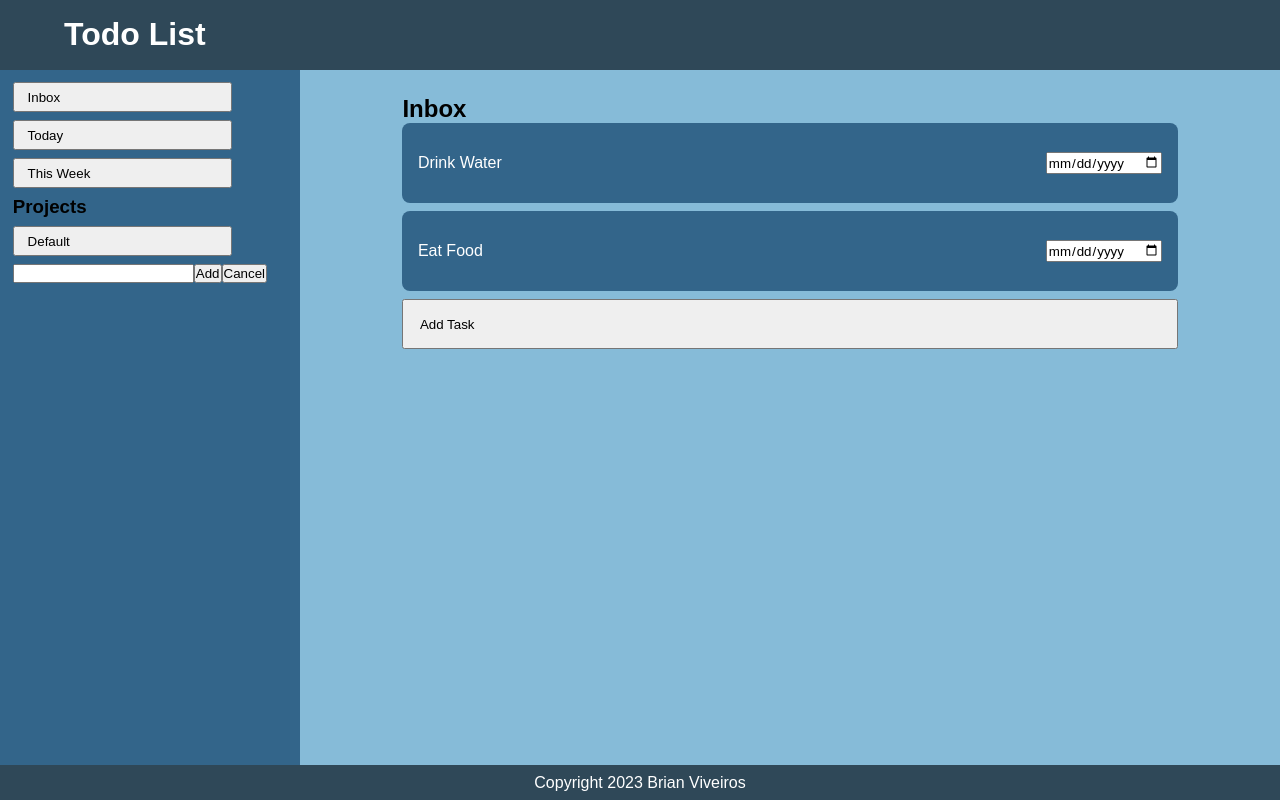
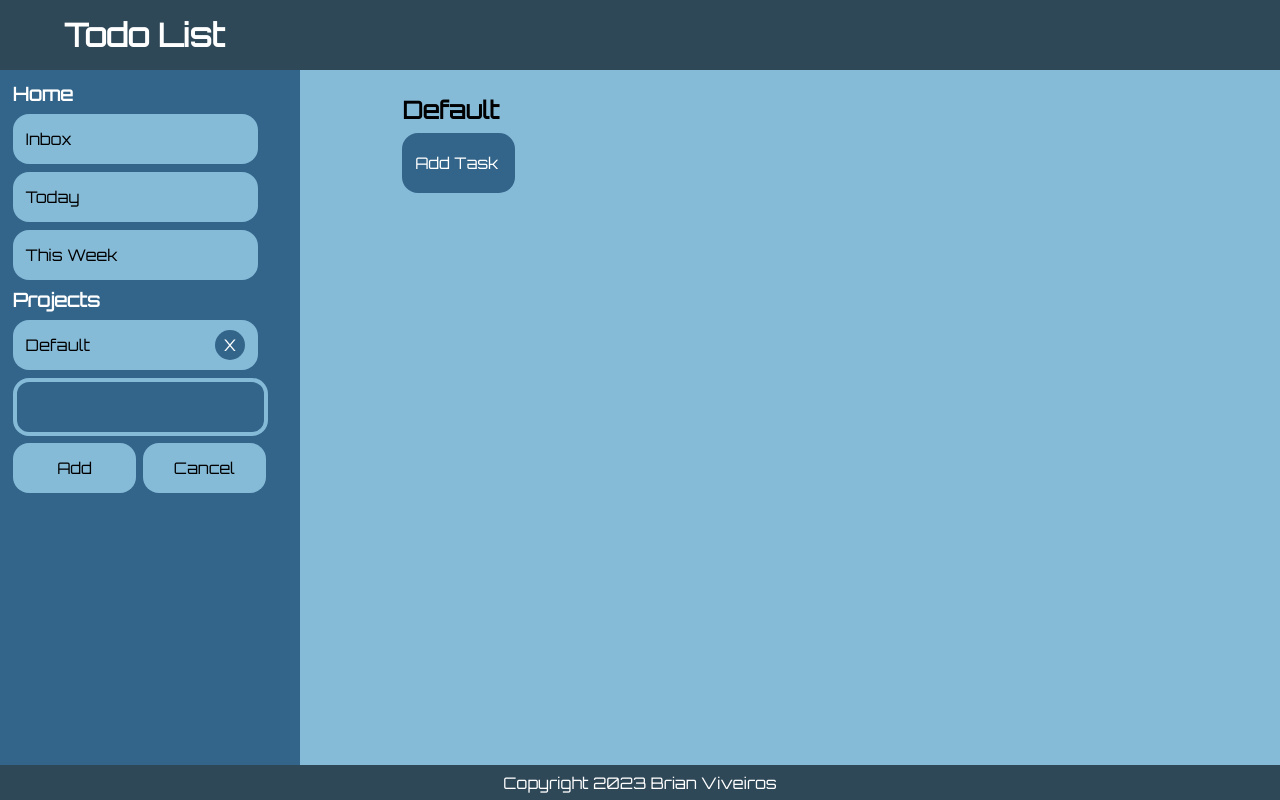
Before and after one commit to Shankk/Todo-List, a website built with webpack: page dist/index.html in a window 1280 px wide. Both pictures are taken after a click on the button "Add Project". Built offline with nearby package versions, Linux system fonts and the light colour scheme.

Commit message:
refactoring code and reduce overall lines. added more styling on elements to match the theme.

```diff
--- a/src/index.js
+++ b/src/index.js
@@ -1,153 +1,101 @@
 import './styles.css';
-import Project from './project';
+import {Project, ProjectManager} from './project';
 import Task from './task';
 
+const sidebarBtn = document.querySelector('.newProject-btn')
+//Project Items List
+const homeList = document.querySelector('.home-list')
+const projectList = document.querySelector('.projects-list')
+const projects = new ProjectManager()
+//Content Items
+const contentTitle = document.querySelector('.content-title')
+const taskList = document.querySelector('.task-list')
+const contentBtn = document.querySelector('.newTask-btn')
+// Project creation elements
+const projectContainer = document.querySelector('.projectCreation')
+const projectTitle = document.querySelector('.projectTitle')
+const addProjectBtn = document.querySelector('.addProjectBtn')
+const cancelProjectBtn = document.querySelector('.cancelProjectBtn')
+// Task creation elements
+const taskContainer = document.querySelector('.taskCreation')
+const taskTitle = document.querySelector('.taskTitle')
+const addTaskBtn = document.querySelector('.addTaskBtn')
+const cancelTaskBtn = document.querySelector('.cancelTaskBtn')
 
-class Projects {
-    constructor() {
-        this.list = []
-        this.index = new Project()
+
+function changeToNewTab(tab) {
+    contentTitle.textContent = tab.getName().textContent
+    projects.setIndex(tab)
+    projects.getIndex().createTaskElements(taskList)
+}
+
+function toggleElements(open,close) {
+    projectTitle.value = ''
+    taskTitle.value = ''
+    if(open.style.display == "none") {
+        open.style.display = "flex"
+        close.style.display = "none"
     }
-
-    getIndex() {
-        return this.index
-    }
-
-    setIndex(project) {
-        this.index = project
-    }
-
-    addProject(project) {
-        this.list.push(project)
-    }
-
-    removeProject(project) {
-        const index = this.list.indexOf(project)
-        if(index !== -1) {
-            this.list.splice(index,1)
-        }
+    else {
+        open.style.display = "none"
+        close.style.display = "flex"
     }
 }
 
-const content = document.querySelector('.content')
-const sidebarBtn = document.querySelector('.addProject-btn')
-//Project Items List
-const projectList = document.querySelector('.projects-list')
-const projects = new Projects()
-//Task Content Template
-const contentTitle = document.createElement('h2')
-const taskList = document.createElement('div')
-taskList.classList.add('task-list')
-const contentBtn = document.createElement('button')
-contentBtn.classList.add('addtask-btn')
-// Project creation elements
-const createProjectCont = document.createElement('div')
-const projectTitle = document.createElement('input')
-const addProjectBtn = document.createElement('button')
-const cancelProjectBtn = document.createElement('button')
-// Task creation elements
-const createTaskCont = document.createElement('div')
-const taskTitle = document.createElement('input')
-const addTaskBtn = document.createElement('button')
-const cancelTaskBtn = document.createElement('button')
-
-function changeToNewTab(tab) {
-    content.textContent = " "
-    contentTitle.textContent = tab.getName().textContent
-    contentBtn.textContent = "Add Task"
-    projects.setIndex(tab)
-    projects.getIndex().createTaskElements(taskList)
-
-    content.appendChild(contentTitle)
-    content.appendChild(taskList)
-    content.appendChild(contentBtn)
-
-}
-
-function createProjectElements() {
-    sidebarBtn.style.display = "none"
-    createProjectCont.style.display = "flex"
-
-    projectTitle.type = 'text'
-    projectTitle.value = ''
-    addProjectBtn.textContent = 'Add'
-    cancelProjectBtn.textContent = 'Cancel'
-
-    createProjectCont.appendChild(projectTitle)
-    createProjectCont.appendChild(addProjectBtn)
-    createProjectCont.appendChild(cancelProjectBtn)
-
-    projectList.appendChild(createProjectCont)
-}
-
-function closeProjectElememts() {
-    sidebarBtn.style.display = "flex"
-    createProjectCont.style.display = "none"
-}
-
-function createTaskElements() {
-    contentBtn.style.display = "none"
-    createTaskCont.style.display = "flex"
-
-    taskTitle.type = 'text'
-    taskTitle.value = ''
-    addTaskBtn.textContent = 'Add'
-    cancelTaskBtn.textContent = 'Cancel'
-
-    createTaskCont.appendChild(taskTitle)
-    createTaskCont.appendChild(addTaskBtn)
-    createTaskCont.appendChild(cancelTaskBtn)
-
-    taskList.appendChild(createTaskCont)
-}
-
-function closeTaskElements() {
-    contentBtn.style.display = "flex"
-    createTaskCont.style.display = "none"
-}
-
-
-function createNewProject() {
-    const newProject = new Project(projectTitle.value)
-    newProject.setParent(projectList)
+function createNewProject(title, parent, userCreated) {
+    const newProject = new Project(title)
+    newProject.setParent(parent)
     newProject.getButton().addEventListener('click', () => {
         changeToNewTab(newProject)
     })
+    if(userCreated) {
+        newProject.createDeleteButton(projects,newProject)
+    }
     projects.addProject(newProject)
-    closeProjectElememts();
+    changeToNewTab(newProject)
 }
 
-function createNewTask() {
-    const newTask = new Task(taskTitle.value);
-    newTask.setParent(taskList);
+function createNewTask(title,parent) {
+    const newTask = new Task(title);
+    newTask.setParent(parent);
     projects.getIndex().addTask(newTask);
     newTask.setProjectOwner(projects.getIndex(),newTask)
-    closeTaskElements();
 }
 
+contentBtn.addEventListener('click', () => {
+    toggleElements(taskContainer, contentBtn);
+})
 
 addTaskBtn.addEventListener('click', () => {
-    createNewTask();
+    if(taskTitle.value.length > 1){
+        createNewTask(taskTitle.value,taskList);
+        toggleElements(taskContainer, contentBtn);
+    }
 })
 
 cancelTaskBtn.addEventListener('click', () => {
-    closeTaskElements();
+    toggleElements(taskContainer, contentBtn);
 })
 
+sidebarBtn.addEventListener('click', () => {
+    toggleElements(projectContainer,sidebarBtn);
+})
 
 addProjectBtn.addEventListener('click', () => {
-    createNewProject();
+    if(projectTitle.value.length > 1) {
+        createNewProject(projectTitle.value, projectList, true);
+        toggleElements(projectContainer,sidebarBtn);
+    }
 })
 
 cancelProjectBtn.addEventListener('click', () => {
-    closeProjectElememts();
+    toggleElements(projectContainer,sidebarBtn);
 })
 
-
-sidebarBtn.addEventListener('click', () => {
-    createProjectElements();
-})
-
-contentBtn.addEventListener('click', () => {
-    createTaskElements();
-})
+//Initial Site Settings
+createNewProject("Inbox", homeList, false)
+createNewTask("Drink Water", taskList)
+createNewTask("Eat Food", taskList)
+createNewProject("Today", homeList, false)
+createNewProject("This Week", homeList, false)
+createNewProject("Default", projectList, true)
--- a/src/project.js
+++ b/src/project.js
@@ -1,23 +1,45 @@
 import Task from "./task"
+class ProjectManager {
+    constructor() {
+        this.list = []
+        this.index = ""
+    }
 
-export default class Project {
+    getIndex() {
+        return this.index
+    }
+
+    setIndex(project) {
+        this.index = project
+    }
+
+    addProject(project) {
+        this.list.push(project)
+    }
+
+    removeProject(project) {
+        const index = this.list.indexOf(project)
+        if(index !== -1) {
+            this.list.splice(index,1)
+        }
+        else {
+            console.log("Project Already Deleted or Dosent Exist.")
+        }
+    }
+}
+
+class Project {
     constructor(title) {
         this.tasks = []
 
         this.project = document.createElement('button')
-        this.project.classList.add("project-btn")
+        this.project.classList.add("sidebar-btn")
+        this.project.id = "project-btn"
 
         this.name = document.createElement('div')
         this.name.textContent = title
 
-        this.complete = document.createElement('button')
-        this.complete.textContent = " X "
-        this.complete.addEventListener('click', () =>{
-            this.project.remove()
-        })
-
         this.project.appendChild(this.name)
-        this.project.appendChild(this.complete)
 
     }
 
@@ -33,6 +55,33 @@ export default class Project {
         parent.appendChild(this.project);
     }
 
+    addTask(task) {
+        this.tasks.push(task)
+    }
+
+    removeTask(task) {
+        const index = this.tasks.indexOf(task)
+        if(index !== -1) {
+            this.tasks.splice(index,1)
+        }
+        else {
+            console.log("Task Already Deleted or Dosent Exist.")
+        }
+    }
+
+    createDeleteButton(list,item) {
+        this.list = list
+        this.item = item
+        this.complete = document.createElement('button')
+        this.complete.classList.add('complete-side')
+        this.complete.textContent = " X "
+        this.complete.addEventListener('click', () =>{
+            this.list.removeProject(this.item)
+            this.project.remove()
+        })
+        this.project.appendChild(this.complete)
+    }
+
     createTaskElements(list) {
         if(this.tasks != null)
         {
@@ -45,15 +94,6 @@ export default class Project {
         }
 
     }
+}
 
-    addTask(task) {
-        this.tasks.push(task)
-    }
-
-    removeTask(task) {
-        const index = this.tasks.indexOf(task)
-        if(index !== -1) {
-            this.tasks.splice(index,1)
-        }
-    }
-}
+export{Project, ProjectManager}
--- a/src/styles.css
+++ b/src/styles.css
@@ -25,7 +25,7 @@ body{
     padding-left: 5vw;
 }
 
-.header > h1 {
+.header > h1 , .home-list > h3, .projects-list > h3{
     color: white;
 }
 
@@ -48,21 +48,24 @@ body{
     gap: 1vh;
 }
 
-.projects-list {
+.projects-list , .home-list {
     display: flex;
     flex-flow: column nowrap;
     gap: 1vh;
 }
 
-.sidebar-btn , .project-btn, .addProject-btn{
-    height: 30px;
+.sidebar-btn, .newProject-btn{
+    all: unset;
+    height: 50px;
     width: 80%;
+    background-color: #86BBD8;
+    border-radius: 16px;
 
     display: flex;
     flex-flow: row nowrap;
     justify-content: space-between;
     align-items: center;
-    padding: 1vw;
+    padding: 0% 1vw;
 }
 
 .content {
@@ -71,18 +74,6 @@ body{
 
     background-color: #86BBD8;
     padding: 2% 8%;
-}
-
-.addtask-btn {
-    height: 50px;
-    width: 100%;
-
-    text-align: start;
-    padding: 2%;
-
-    display: flex;
-    flex-flow: column nowrap;
-    gap: 1vh;
 }
 
 .task-list {
@@ -108,6 +99,105 @@ body{
     padding: 2%;
 }
 
+.newTask-btn {
+    all: unset;
+    height: 40px;
+    width: 10%;
+    min-width: 100px;
+
+    color: white;
+    background-color: #33658A;
+    border-radius: 16px;
+    display: flex;
+    text-align: start;
+    padding-top: 20px;
+    padding-left: 1vw;
+}
+
+
+.projectCreation {
+    display: none;
+    flex-flow: row wrap;
+    gap: 0.5vw;
+}
+
+.projectTitle {
+    all: unset;
+    height: 50px;
+    width: 90%;
+    min-width: 100px;
+    color: white;
+    background-color: #33658A;
+    border: solid 4px #86BBD8;
+    border-radius: 16px;
+    text-align: start;
+}
+
+.addProjectBtn, .cancelProjectBtn {
+    all: unset;
+    height: 50px;
+    width: 45%;
+    min-width: 75px;
+
+    color: black;
+    background-color: #86BBD8;
+    border-radius: 16px;
+    text-align: center;
+}
+
+.taskCreation {
+    display: none;
+    gap: 1vw;
+}
+
+.taskTitle {
+    all: unset;
+    height: 42px;
+    width: 20%;
+    min-width: 100px;
+
+    background-color: #86BBD8;
+    border: solid 4px #33658A;
+    border-radius: 16px;
+    text-align: start;
+}
+
+.addTaskBtn, .cancelTaskBtn {
+    all: unset;
+    height: 50px;
+    width: 5%;
+    min-width: 100px;
+
+    color: white;
+    background-color: #33658A;
+    border-radius: 16px;
+    text-align: center;
+}
+
+.complete-side {
+    all: unset;
+    height: 30px;
+    width: 5%;
+    min-width: 30px;
+
+    color: white;
+    background-color: #33658A;
+    border-radius: 16px;
+    text-align: center;
+}
+
+.complete-task {
+    all: unset;
+    height: 50px;
+    width: 10%;
+    min-width: 100px;
+
+    color: black;
+    background-color: #86BBD8;
+    border-radius: 16px;
+    text-align: center;
+}
+
 .footer {
     height: 5%;
     width: 100%;
--- a/src/task.js
+++ b/src/task.js
@@ -2,14 +2,13 @@ import Project from "./project"
 
 export default class Task {
     constructor(title,dateVal) {
-        //this.project = new Project("Default")
 
         this.cont = document.createElement('div')
         this.cont.classList.add("task-item")
 
         this.complete = document.createElement('button')
-        this.complete.textContent = "Done"
-
+        this.complete.classList.add('complete-task')
+        this.complete.textContent = "Complete"
         this.name = document.createElement('div')
         this.name.textContent = title
 
@@ -34,8 +33,8 @@ export default class Task {
         return this.date.value
     }
 
-    setProjectOwner(proj,item) {
-        this.project = proj
+    setProjectOwner(parent,item) {
+        this.project = parent
         this.task = item
         this.complete.addEventListener('click', () =>{
             console.log(this.task.getTaskName())
```
Also changed, not shown: dist/index.html, dist/main.js.
